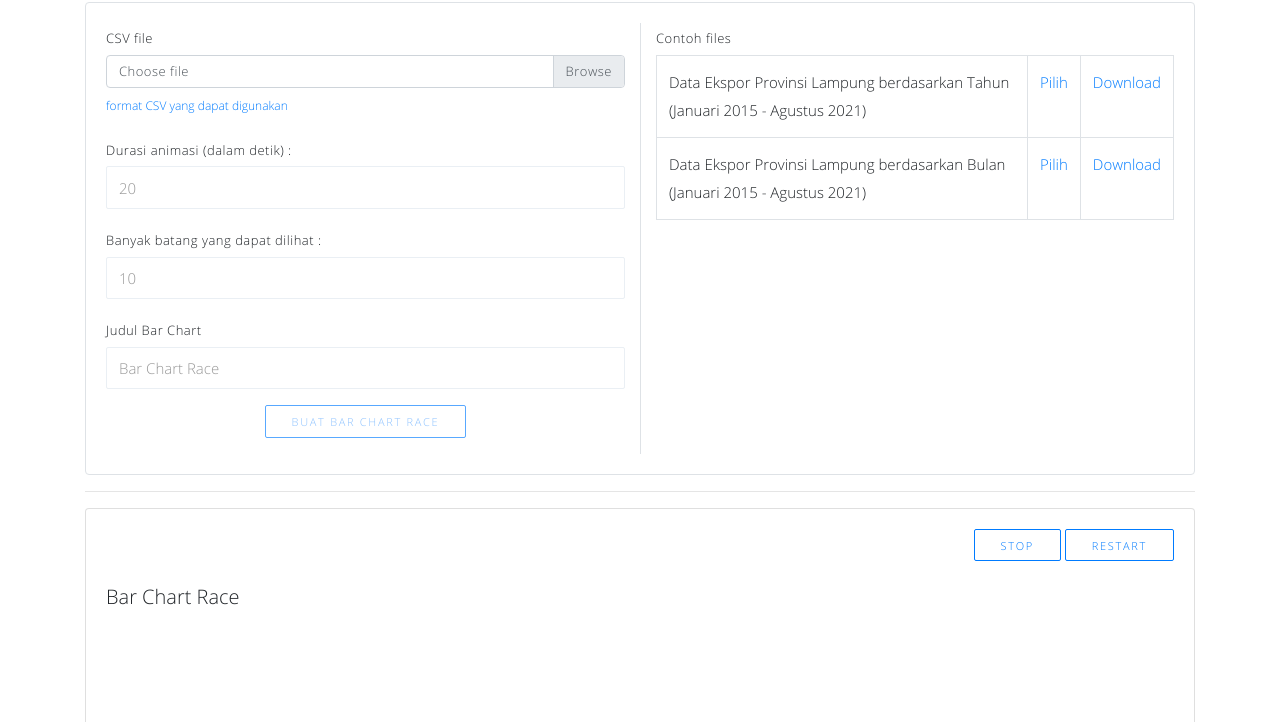
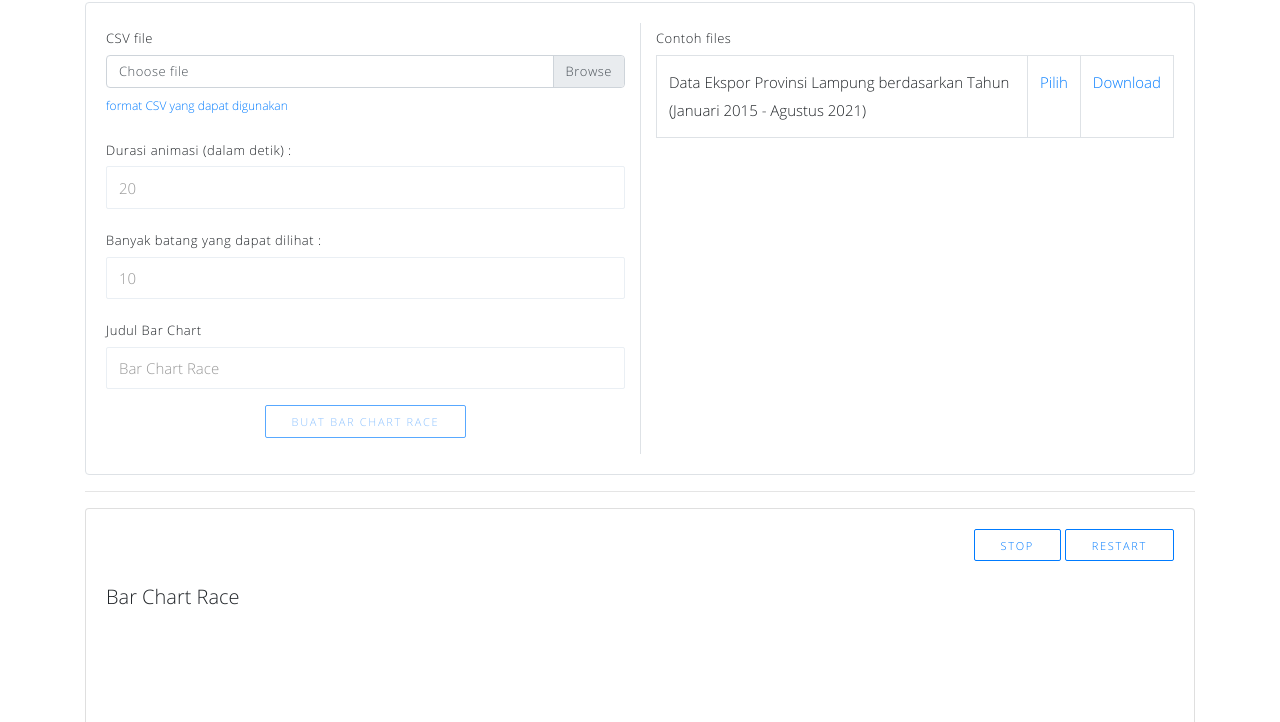
Before and after one commit to eazycchi/animatedBarChart, a plain HTML site: page index.html in a window 1280 px wide. Shown: the part 78-800 px from the top of the page. Drawn offline with nearby package versions, Linux system fonts and the light colour scheme.

Commit message:
perbaikan data csv

```diff
--- a/index.html
+++ b/index.html
@@ -96,11 +96,6 @@
                     <td>Data Ekspor Provinsi Lampung berdasarkan Tahun (Januari 2015 - Agustus 2021)</td>
                     <td><a href="#" @click.prevent="loadExample('20152021tahun')">Pilih</a></td>
                     <td><a href="datasets/20152021tahun.csv">Download</a></td>
-                  </tr>
-                  <tr>
-                    <td>Data Ekspor Provinsi Lampung berdasarkan Bulan (Januari 2015 - Agustus 2021)</td>
-                    <td><a href="#" @click.prevent="loadExample('20152021bulan')">Pilih</a></td>
-                    <td><a href="datasets/20152021bulan.csv">Download</a></td>
                   </tr>
                   </tbody>
                 </table>
@@ -340,16 +335,10 @@
       // settings for the example data
       const settings = {
           "20152021tahun": {
-              "duration": 30,
-              "top_n": 10,
+              "duration": 21,
+              "top_n": 12,
               "title": "Data Ekspor Provinsi Lampung berdasarkan Tahun (Januari 2015 - Agustus 2021)",
               "url": "https://raw.githubusercontent.com/eazycchi/animatedBarChart/main/datasets/20152021tahun.csv"
-          },
-          "20152021bulan": {
-              "duration": 30,
-              "top_n": 10,
-              "title": "Data Ekspor Provinsi Lampung berdasarkan Bulan (Januari 2015 - Agustus 2021)",
-              "url": "https://raw.githubusercontent.com/eazycchi/animatedBarChart/main/datasets/20152021bulan.csv"
           },
       }
   </script>
```
Also changed, not shown: 1 other file.
